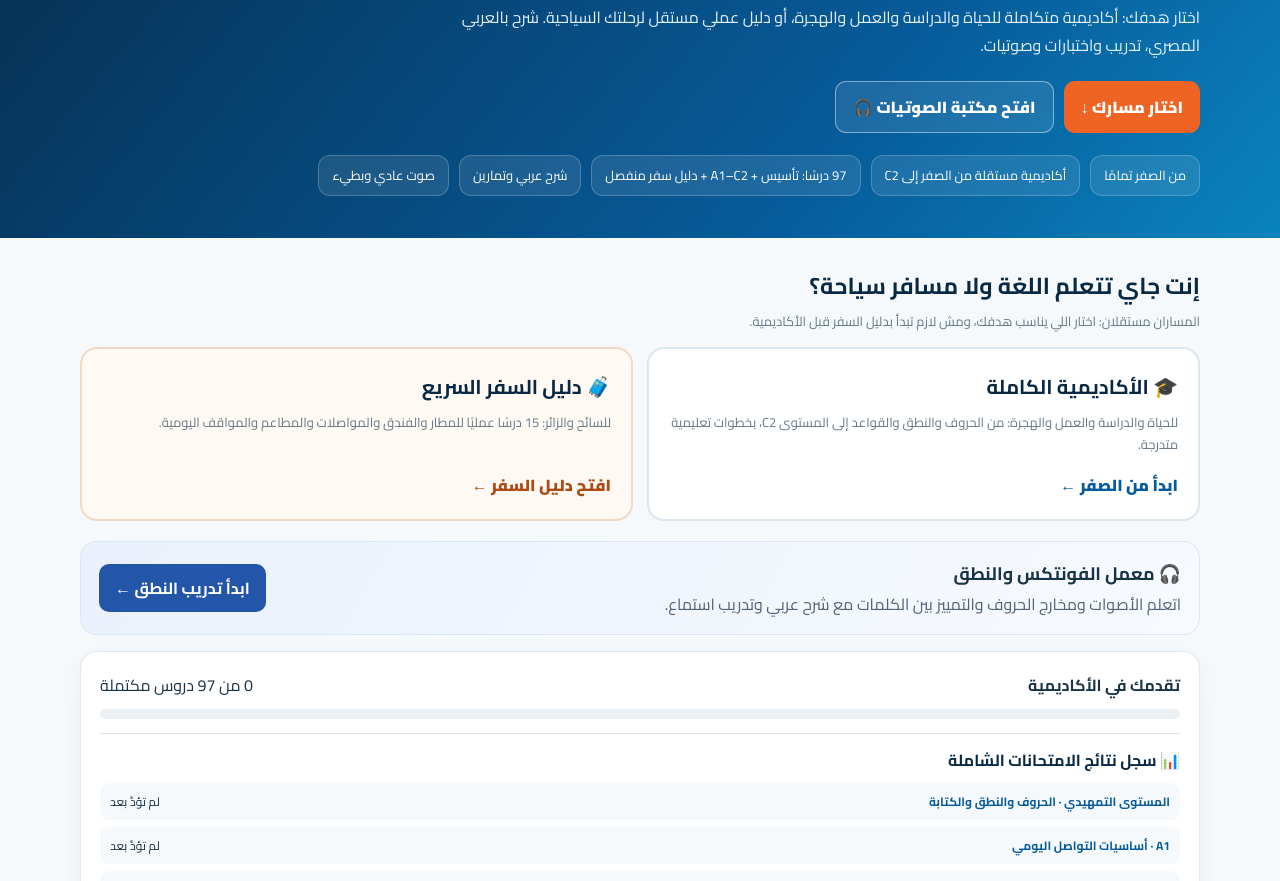
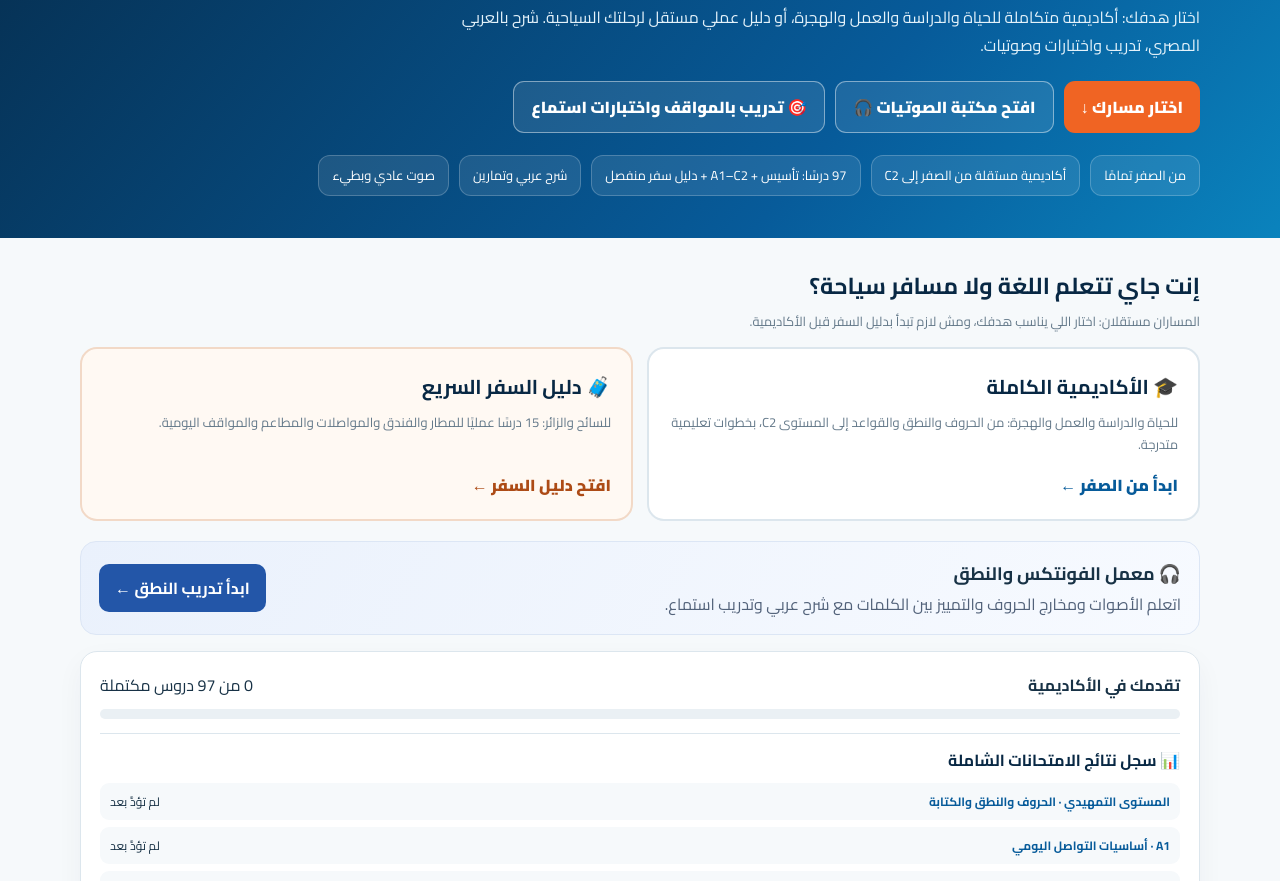
Before and after one commit to saferdiscounts/saferdiscounts.com, a plain HTML site: page ptbr-academy.html in a window 1280 px wide. Shown: the part 1090-1971 px from the top of the page. Drawn offline with Linux system fonts and the light colour scheme.

Commit message:
feat(ptbr): link situational audio practice from academy homepage

```diff
--- a/ptbr-academy.html
+++ b/ptbr-academy.html
@@ -37,7 +37,7 @@ main{padding:28px 0 60px}.progressbox,.panel{background:white;border:1px solid v
 <section class="wrap" aria-label="تعلم لغة أخرى" style="margin:16px auto;padding:15px 18px;background:#fff;border:1px solid #dce6ee;border-radius:16px;box-shadow:0 8px 24px #0828440b;line-height:1.8"><div style="display:flex;flex-wrap:wrap;align-items:center;justify-content:space-between;gap:14px"><div style="flex:1 1 320px"><strong style="display:block;color:#082844;font-size:17px">🌍 من لغتك إلى باقي اللغات <span dir="ltr" style="display:inline-block;font-size:12px;color:#58738d">(Português brasileiro → outras línguas)</span></strong><p style="margin:4px 0;color:#566d80;font-size:13px">ابدأ بعبارات أساسية مترجمة من لغتك الحالية إلى أي لغة أخرى، مع نطق مسموع عادي وبطيء. هذا مسار تمهيدي مستقل عن منهج الأكاديمية الكامل.</p></div><a href="language-academy.html?source=ptbr&amp;target=en#lab" style="display:inline-block;background:#075b9a;color:white;text-decoration:none;padding:10px 17px;border-radius:10px;font-weight:800;white-space:nowrap">ابدأ التعلّم بين اللغات ←</a></div></section>
 <figure class="culture-hero"><img src="academy-portrait-ptbr.webp" alt="البرازيل · ألوان الكرنفال وريو دي جانيرو · صورة فنية لامرأة بزي ثقافي" loading="eager" fetchpriority="high" decoding="async" onerror="this.onerror=null;this.src='assets/academy-identity-ptbr.svg'"><figcaption>البرازيل · ألوان الكرنفال وريو دي جانيرو</figcaption></figure>
 
-<section class="hero"><div class="wrap"><span class="tag">BRAZILIAN PORTUGUESE · LEARN OR TRAVEL</span><h1>اتعلّم البرتغالية البرازيلية…<br>واستعد لحياتك في البرازيل 🇧🇷</h1><p>اختار هدفك: أكاديمية متكاملة للحياة والدراسة والعمل والهجرة، أو دليل عملي مستقل لرحلتك السياحية. شرح بالعربي المصري، تدريب واختبارات وصوتيات.</p><div class="hero-actions"><a class="btn" href="#choose-path">اختار مسارك ↓</a><a class="btn alt" href="ptbr-pronunciation.html">افتح مكتبة الصوتيات 🎧</a></div><div class="stats"><span class="stat">من الصفر تمامًا</span><span class="stat">أكاديمية مستقلة من الصفر إلى C2</span><span class="stat">97 درسًا: تأسيس + A1–C2 + دليل سفر منفصل</span><span class="stat">شرح عربي وتمارين</span><span class="stat">صوت عادي وبطيء</span></div></div></section>
+<section class="hero"><div class="wrap"><span class="tag">BRAZILIAN PORTUGUESE · LEARN OR TRAVEL</span><h1>اتعلّم البرتغالية البرازيلية…<br>واستعد لحياتك في البرازيل 🇧🇷</h1><p>اختار هدفك: أكاديمية متكاملة للحياة والدراسة والعمل والهجرة، أو دليل عملي مستقل لرحلتك السياحية. شرح بالعربي المصري، تدريب واختبارات وصوتيات.</p><div class="hero-actions"><a class="btn" href="#choose-path">اختار مسارك ↓</a><a class="btn alt" href="ptbr-pronunciation.html">افتح مكتبة الصوتيات 🎧</a><a class="btn alt" href="ptbr-situational-practice.html">🎯 تدريب بالمواقف واختبارات استماع</a></div><div class="stats"><span class="stat">من الصفر تمامًا</span><span class="stat">أكاديمية مستقلة من الصفر إلى C2</span><span class="stat">97 درسًا: تأسيس + A1–C2 + دليل سفر منفصل</span><span class="stat">شرح عربي وتمارين</span><span class="stat">صوت عادي وبطيء</span></div></div></section>
 <main class="wrap">
 <section id="choose-path" class="path-chooser" aria-labelledby="choose-path-title"><h2 id="choose-path-title">إنت جاي تتعلم اللغة ولا مسافر سياحة؟</h2><p class="muted">المساران مستقلان: اختار اللي يناسب هدفك، ومش لازم تبدأ بدليل السفر قبل الأكاديمية.</p><div class="path-grid"><a class="path-card" href="#curriculum"><strong>🎓 الأكاديمية الكاملة</strong><span>للحياة والدراسة والعمل والهجرة: من الحروف والنطق والقواعد إلى المستوى C2، بخطوات تعليمية متدرجة.</span><em>ابدأ من الصفر ←</em></a><a class="path-card travel" href="#travel-path"><strong>🧳 دليل السفر السريع</strong><span>للسائح والزائر: 15 درسًا عمليًا للمطار والفندق والمواصلات والمطاعم والمواقف اليومية.</span><em>افتح دليل السفر ←</em></a></div></section>
 <section class="phonetics-entry" style="margin:16px auto;padding:16px 18px;border-radius:16px;background:linear-gradient(120deg,#eaf1fc,#f7faff);border:1px solid #dce6f5;display:flex;gap:14px;align-items:center;justify-content:space-between;flex-wrap:wrap"><div><strong style="display:block;font-size:18px">🎧 معمل الفونتكس والنطق</strong><span style="color:#52627a">اتعلم الأصوات ومخارج الحروف والتمييز بين الكلمات مع شرح عربي وتدريب استماع.</span></div><a href="pronunciation-lab.html?lang=ptbr" style="display:inline-block;padding:10px 16px;border-radius:10px;background:#2356a8;color:#fff;text-decoration:none;font-weight:bold">ابدأ تدريب النطق ←</a></section>
```
